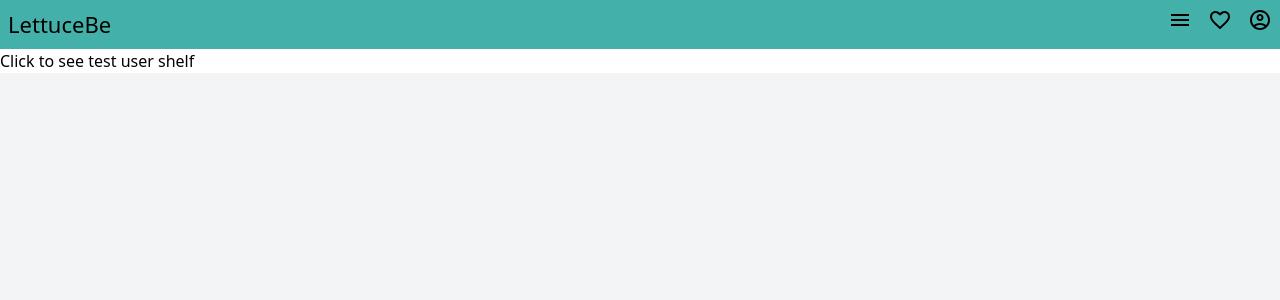
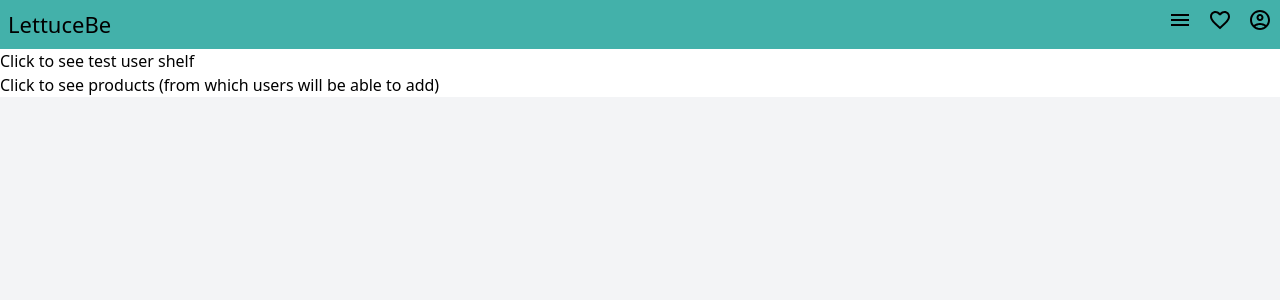
Before and after one commit to cormacpujals/LettuceBe, a Next.js app: page / in a window 1280 px wide. Shown: the top 300 px of the page. Built offline with nearby package versions, Linux system fonts and the light colour scheme.

Commit message:
bug fixes

```diff
--- a/src/app/page.tsx
+++ b/src/app/page.tsx
@@ -8,6 +8,8 @@ export default function Home() {
   return (
       <main>
         <Link href={'http://localhost:3000/users/63fd3735361acdd7adfce20e'}>Click to see test user shelf</Link>
+        <br/>
+        <Link href={'http://localhost:3000/products'}>Click to see products (from which users will be able to add)</Link>
       </main>
   );
 }
--- a/src/app/products/page.tsx
+++ b/src/app/products/page.tsx
@@ -1,5 +1,5 @@
 'use client';
-import {Category, Product} from "../../models/product";
+import {Category} from "../../models/product";
 
 function addProduct(e: any) {
   console.log(`need this function to capture the product (${e}) and
--- a/src/app/users/[id]/page.tsx
+++ b/src/app/users/[id]/page.tsx
@@ -34,7 +34,6 @@ export default async function Page({
         <h3 className="border-b">{user.name}&apos;s Products</h3>
         {/* @ts-expect-error Server Component */}
         <ItemNavBar/>
-        {user.name}
         {/* @ts-expect-error Server Component */}
         <ShelfItem/>
       </div>
```
Also changed, not shown: 1 other file (tests, documents, lock files or other folders).
